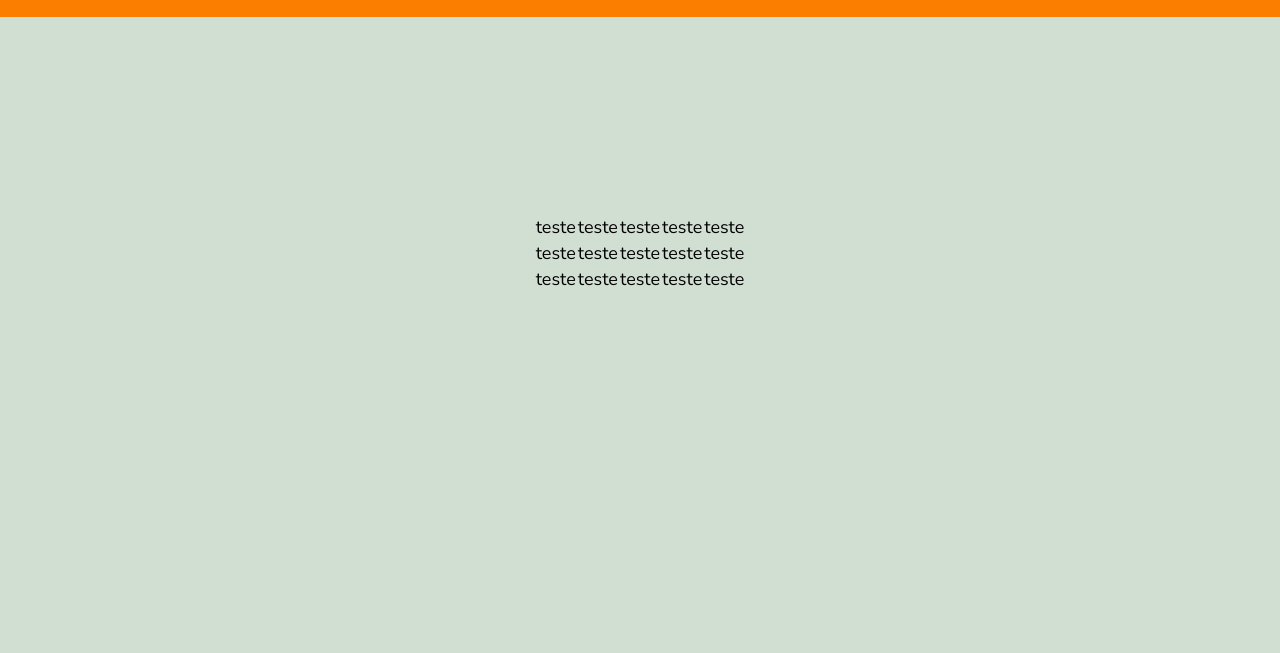
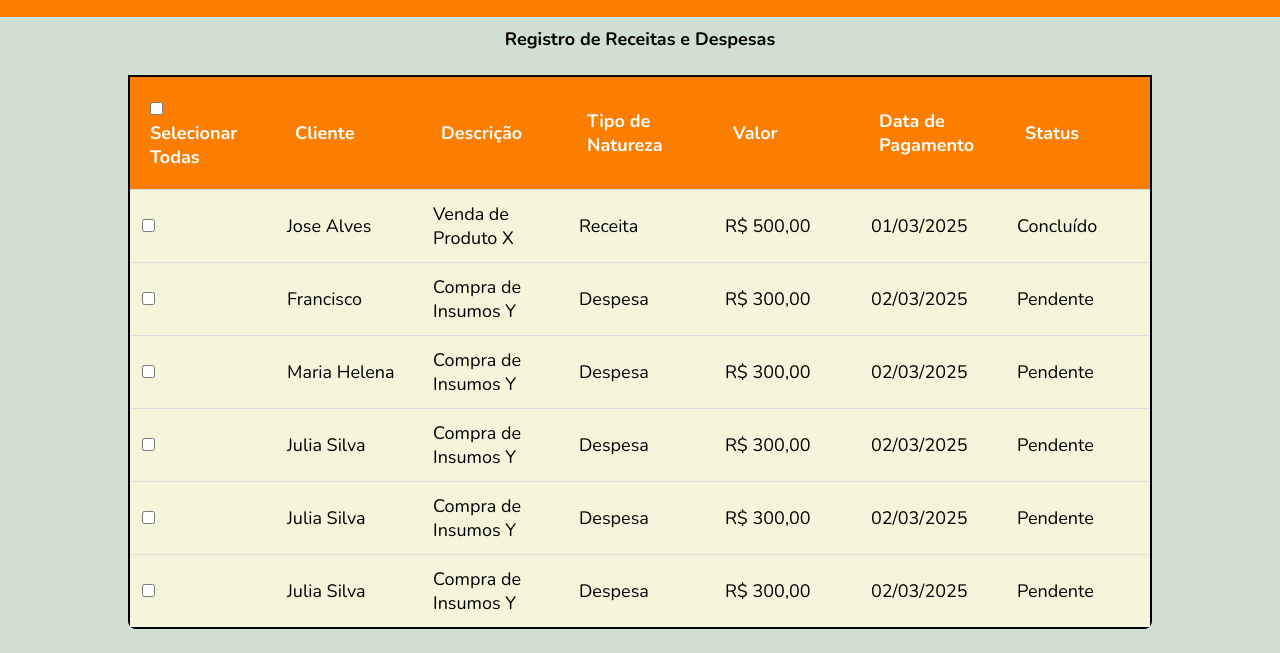
Before and after one commit to eunathan098/bank, a website: page receitas.html in a window 1280 px wide. Shown: the part 207-860 px from the top of the page. Drawn offline with nearby package versions, Linux system fonts and the light colour scheme.

Commit message:
Criação de tabelas

```diff
--- a/receitas.html
+++ b/receitas.html
@@ -19,40 +19,93 @@
         <div class="header-title">
             <p> Receitas </p>
         </div>
-        <div class="container-table-receitas">
-            <table>
-                <tr>
-                    <td> teste </td>
-                    <td> teste </td>
-                    <td> teste </td>
-                    <td> teste </td>
-                    <td> teste </td>
-                </tr>
-
-                <tr>
-                    <td> teste </td>
-                    <td> teste </td>
-                    <td> teste </td>
-                    <td> teste </td>
-                    <td> teste </td>
-                </tr>
-
-                <tr>
-                    <td> teste </td>
-                    <td> teste </td>
-                    <td> teste </td>
-                    <td> teste </td>
-                    <td> teste </td>
-                </tr>
-            </table>
-        </div>
+        <div class="container-content-table">
 
 
+            <section class="tabela-financeira">
+                <h1>Registro de Receitas e Despesas</h1><br>
+                <table>
+                    <thead>
+                        <tr class="header-table">
+                            <th><input type="checkbox" id="selecao-todas"> Selecionar Todas</th>
+                            <th>Cliente</th>
+                            <th>Descrição</th>
+                            <th>Tipo de Natureza</th>
+                            <th>Valor</th>
+                            <th>Data de Pagamento</th>
+                            <th>Status</th>
+                        </tr>
+                    </thead>
+                    <tbody>
+                        <!-- Exemplo de Linha de Receita -->
+                        <tr class="header-table-columns">
+                            <td><input type="checkbox" class="selecionar-linha"></td>
+                            <td>Jose Alves</td>
+                            <td>Venda de Produto X</td>
+                            <td>Receita</td>
+                            <td>R$ 500,00</td>
+                            <td>01/03/2025</td>
+                            <td>Concluído</td>
+                        </tr>
 
-    </section>
+                        <!-- Exemplo de Linha de Despesa -->
+                        <tr class="header-table-columns">
+                            <td><input type="checkbox" class="selecionar-linha"></td>
+                            <td>Francisco</td>
+                            <td>Compra de Insumos Y</td>
+                            <td>Despesa</td>
+                            <td>R$ 300,00</td>
+                            <td>02/03/2025</td>
+                            <td>Pendente</td>
+                        </tr>
+
+                        <tr class="header-table-columns">
+                            <td><input type="checkbox" class="selecionar-linha"></td>
+                            <td>Maria Helena</td>
+                            <td>Compra de Insumos Y</td>
+                            <td>Despesa</td>
+                            <td>R$ 300,00</td>
+                            <td>02/03/2025</td>
+                            <td>Pendente</td>
+                        </tr>
+
+                        <tr class="header-table-columns">
+                            <td><input type="checkbox" class="selecionar-linha"></td>
+                            <td>Julia Silva</td>
+                            <td>Compra de Insumos Y</td>
+                            <td>Despesa</td>
+                            <td>R$ 300,00</td>
+                            <td>02/03/2025</td>
+                            <td>Pendente</td>
+                        </tr>
+
+                        <tr class="header-table-columns">
+                            <td><input type="checkbox" class="selecionar-linha"></td>
+                            <td>Julia Silva</td>
+                            <td>Compra de Insumos Y</td>
+                            <td>Despesa</td>
+                            <td>R$ 300,00</td>
+                            <td>02/03/2025</td>
+                            <td>Pendente</td>
+                        </tr>
+
+                        <tr class="header-table-columns">
+                            <td><input type="checkbox" class="selecionar-linha"></td>
+                            <td>Julia Silva</td>
+                            <td>Compra de Insumos Y</td>
+                            <td>Despesa</td>
+                            <td>R$ 300,00</td>
+                            <td>02/03/2025</td>
+                            <td>Pendente</td>
+                        </tr>
+
+                        <!-- Adicionar mais linhas aqui conforme necessário -->
+                    </tbody>
+                </table>
+            </section>
 
 
-
+        </div>
 
 </body>
 </html>
--- a/src/css/styleReceitas.css
+++ b/src/css/styleReceitas.css
@@ -84,3 +84,88 @@ body{
 .header-title p{
     color: #fff;
 }
+
+/* Tabela financeira */
+
+table{
+    border: 2px solid black;
+}
+
+.header-table{
+    color: #fff;
+    background-color: #FB7E00;
+}
+
+.header-table-columns{
+    padding: 20px;
+    background-color: beige;
+}
+
+.header-table th{
+    padding: 20px;
+
+}
+
+.container-content-table{
+    display: flex;
+    text-align: center;
+    align-items: center;
+    justify-content: center;
+    flex-direction: column;
+    width: 100%;
+    padding-bottom: 20px;
+    padding-top: 20px;
+}
+
+.tabela-financeira {
+    padding-top: 150px;
+    border-radius: 8px;
+    width: 80%;
+    overflow-x: auto; /* Permite rolagem horizontal */
+}
+
+/* Contêiner para a tabela para permitir rolagem horizontal */
+.tabela-financeira table {
+    width: 100%;
+    border-collapse: collapse;
+    font-size: 16px;
+    table-layout: fixed; /* Para que a tabela não estique excessivamente */
+}
+
+th, td {
+    padding: 12px;
+    text-align: left;
+    border-bottom: 1px solid #ddd;
+}
+
+th {
+    background-color: #FB7E00;
+    color: #fff;
+}
+
+
+
+#selecao-todas {
+    cursor: pointer;
+}
+
+/* Responsividade para telas menores */
+@media (max-width: 768px) {
+    .tabela-financeira {
+        width: 100%; /* Garantir que o contêiner ocupe toda a largura da tela */
+        padding: 10px; /* Menos espaçamento nas telas menores */
+    }
+
+    table {
+        font-size: 14px;
+        /* Adicionando rolagem horizontal caso a tabela ultrapasse a largura da tela */
+        display: block;
+        overflow-x: auto; /* Garante a rolagem */
+        white-space: nowrap; /* Evita quebra de texto nas células */
+    }
+
+    th, td {
+        white-space: nowrap; /* Impede que o texto seja quebrado para várias linhas */
+        padding: 8px; /* Menor espaçamento nas células para telas pequenas */
+    }
+}
```
